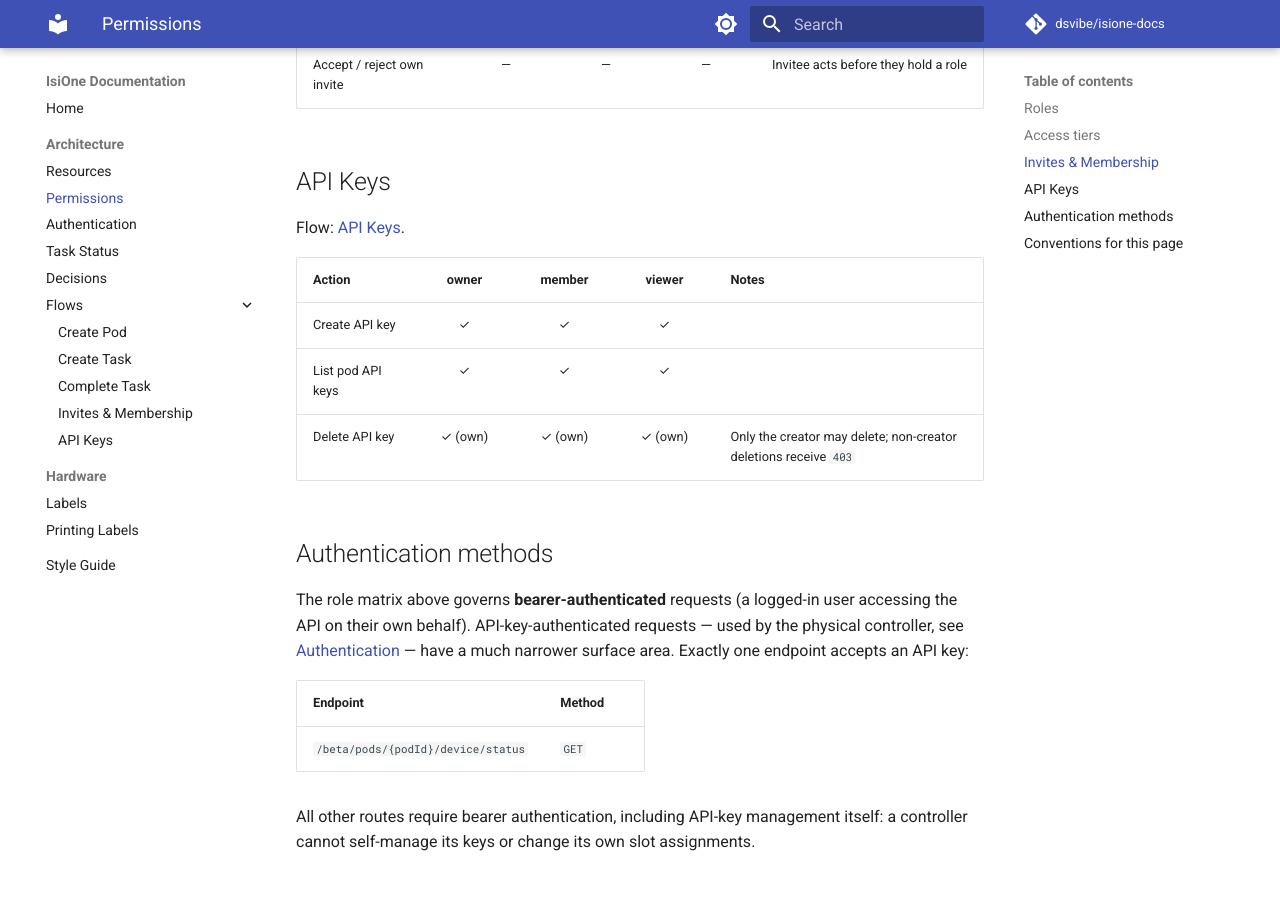
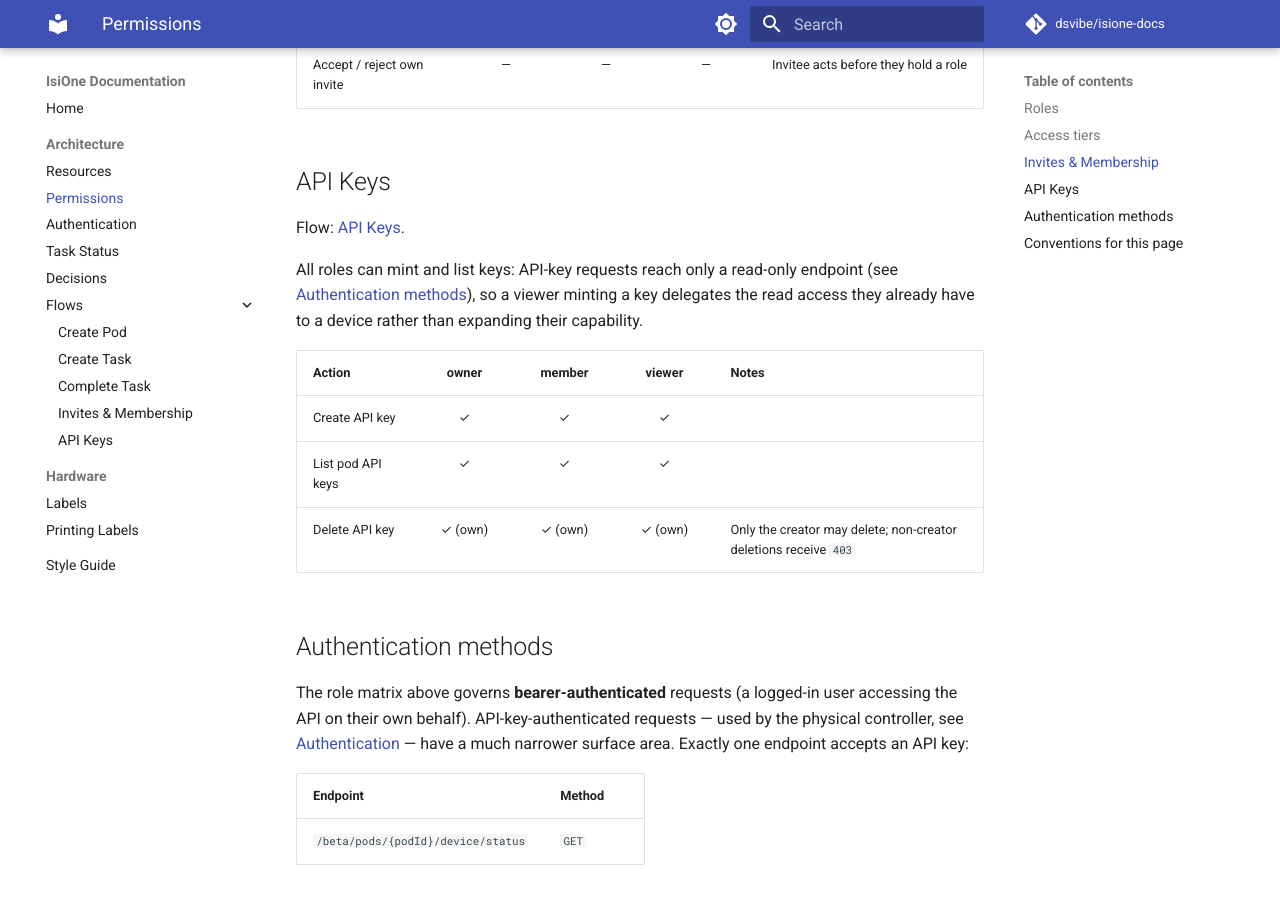
Before and after one commit to dsvibe/isione-docs, an MkDocs documentation site: the page built from docs/architecture/permissions.md, in a window 1280 px wide and 900 px high, scrolled down 1371 px. Built offline with MkDocs 1.6.1 and Material for MkDocs 9.7.7, drawn with Linux system fonts in a browser that asks for light colours; comment, search, counter and statistics services are not loaded.

Commit message:
Explained why all roles can mint API keys
The role-gating on API keys is uniform across owner/member/viewer,
which can read as a permission gap when scanned next to invites
(viewers cannot invite). It is not: the API-key surface is a
single read-only endpoint, so a viewer minting a key delegates
their existing read access to a device rather than expanding
their capability.

Co-Authored-By: Claude <noreply@anthropic.com>

```diff
--- a/docs/architecture/permissions.md
+++ b/docs/architecture/permissions.md
@@ -37,6 +37,8 @@ Flow: [Invites & Membership](flows/invites.md).
 
 Flow: [API Keys](flows/api-keys.md).
 
+All roles can mint and list keys: API-key requests reach only a read-only endpoint (see [Authentication methods](#authentication-methods)), so a viewer minting a key delegates the read access they already have to a device rather than expanding their capability.
+
 | Action | owner | member | viewer | Notes |
 |--------|:-----:|:------:|:------:|-------|
 | Create API key | ✓ | ✓ | ✓ | |
```
